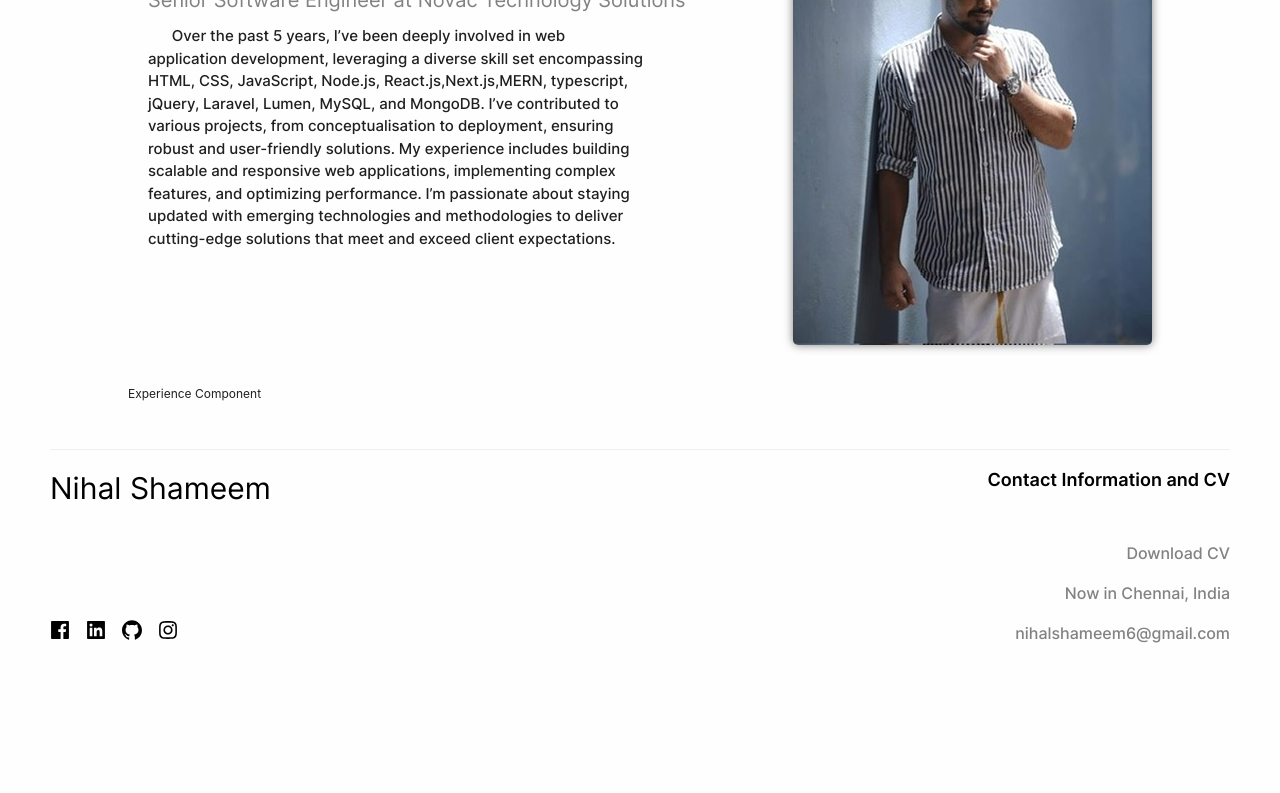
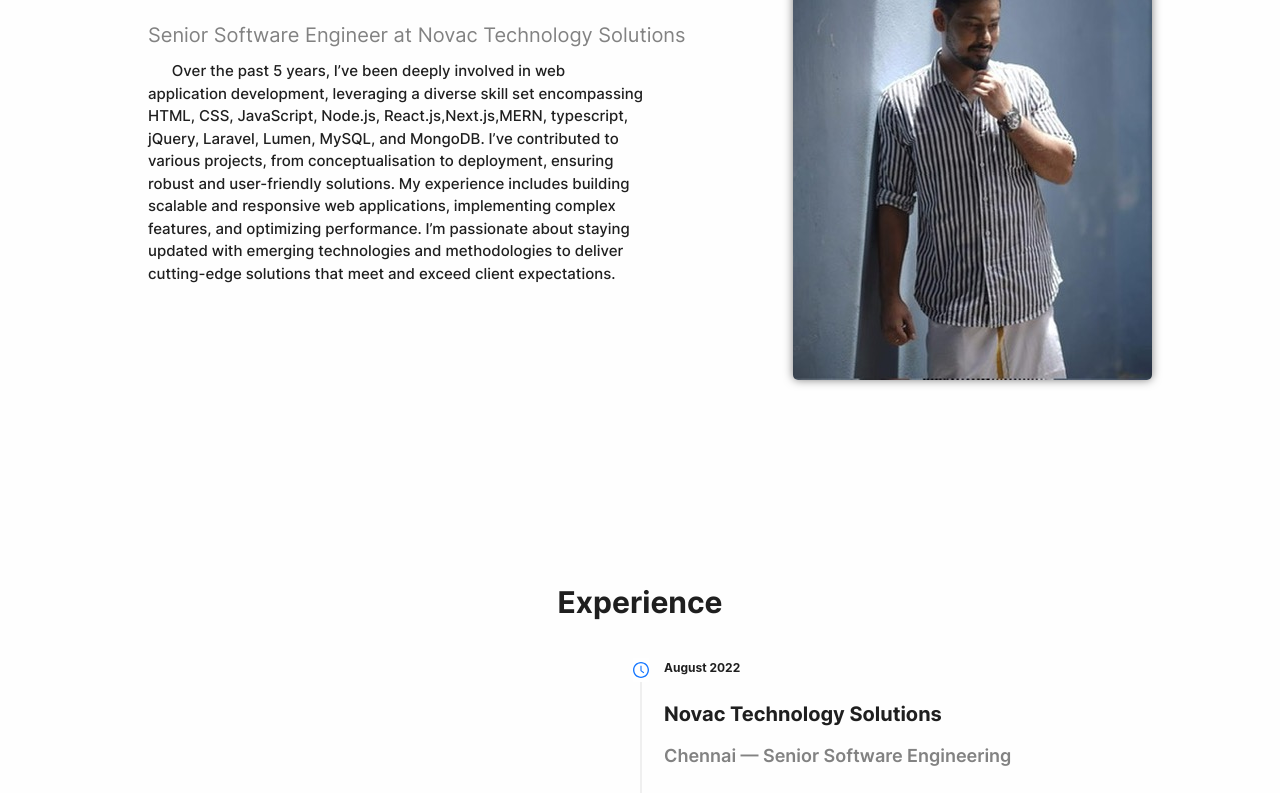
Before and after one commit to nihalshameem/portfolio, a Next.js app: page /about in a window 1280 px wide. Shown: the part 300-1093 px from the top of the page. Before the commit the page ends 1003 px from the top, so only its background shows below. Built offline with nearby package versions, Linux system fonts and the light colour scheme.

Commit message:
experience completed

```diff
--- a/app/about/components/About/About.lazy.tsx
+++ b/app/about/components/About/About.lazy.tsx
@@ -1,8 +1,19 @@
+import { Flex, Skeleton } from "antd";
 import dynamic from "next/dynamic";
 import React from "react";
 
 const About = dynamic(() => import("./About"), {
-  loading: () => <p>loading...</p>,
+  loading: () => (
+    <Skeleton loading={true} active>
+      <Flex justify="space-between" align="center">
+        <div className="about">
+          <h4 className="title"></h4>
+          <p className="sub-title"></p>
+          <p className="content"></p>
+        </div>
+      </Flex>
+    </Skeleton>
+  ),
   ssr: false,
 });
 
--- a/app/about/components/About/About.styled.ts
+++ b/app/about/components/About/About.styled.ts
@@ -2,8 +2,9 @@ import styled from "@/app/utils/styled-component-init";
 
 export const AboutWrapper = styled.div`
   margin: 40px 0;
+  height: calc(100vh - 100px);
   .about {
-    max-width: 70%;
+    max-width: 75%;
     padding: 10px 20px;
     h4.title {
       font-family: "Inter Bold";
--- a/app/about/components/Experience/Experience.styled.ts
+++ b/app/about/components/Experience/Experience.styled.ts
@@ -1,3 +1,62 @@
 import styled from "@/app/utils/styled-component-init";
 
-export const ExperienceWrapper = styled.div``;
+export const ExperienceWrapper = styled.div`
+//   margin: 40px 0;
+  h4 {
+    font-family: "Inter Bold";
+    font-size: 30px;
+    color: var(--primary-text-color);
+    text-align: center;
+    margin: 40px;
+  }
+  .ant-timeline-item-right {
+    .timelines {
+      h4 {
+        text-align: right !important;
+      }
+      text-align: right !important;
+      .ant-list-item {
+        justify-content: end;
+      }
+    }
+  }
+  .ant-timeline-item-left {
+    .timelines {
+      h4 {
+        text-align: left !important;
+      }
+      text-align: left !important;
+      .ant-list-item {
+        justify-content: start;
+      }
+    }
+  }
+  .ant-timeline-item-content {
+    strong {
+      padding: 10px;
+    }
+  }
+  .timelines {
+    display: block;
+    padding: 10px;
+    h4 {
+      font-family: "Inter Bold";
+      font-size: 20px;
+      color: var(--primary-text-color);
+      margin: 10px 0;
+    }
+    h5 {
+      font-family: "Inter SemiBold";
+      font-size: 18px;
+      color: var(--secondary-text-color);
+      margin: 10px 0;
+    }
+    .ant-list-item {
+      font-family: "Inter Regular";
+      font-size: 15px;
+      color: var(--primary-text-color);
+      margin: 10px 0;
+      border-block-end: none;
+    }
+  }
+`;
--- a/app/about/components/Experience/Experience.tsx
+++ b/app/about/components/Experience/Experience.tsx
@@ -1,12 +1,188 @@
-import React, { FC } from 'react';
-import { ExperienceWrapper } from './Experience.styled';
+import React, { FC } from "react";
+
+import { ExperienceWrapper } from "./Experience.styled";
+
+import { List, Timeline } from "antd";
+import { ClockCircleOutlined } from "@ant-design/icons";
 
 interface ExperienceProps {}
 
-const Experience: FC<ExperienceProps> = () => (
- <ExperienceWrapper>
-    Experience Component
- </ExperienceWrapper>
-);
+interface TimelineItem {
+  date: string;
+  description: React.ReactNode;
+  color?: string;
+  dot?: React.ReactNode;
+}
+
+const Experience: FC<ExperienceProps> = () => {
+  const timelineItems: TimelineItem[] = [
+    {
+      date: "2022-08-01",
+      description: (
+        <div className="timelines">
+          <h4>Novac Technology Solutions</h4>
+          <h5>Chennai — Senior Software Engineering</h5>
+          <List>
+            <List.Item>
+              Lead developer for full-stack web applications, utilizing Node.js,
+              Express.js, Laravel, MySQL, Lumen, and REST API.
+            </List.Item>
+            <List.Item>
+              Design and implement RESTful APIs for seamless front-end to
+              back-end communication.
+            </List.Item>
+            <List.Item>
+              Manage and optimize MySQL databases for efficient data storage and
+              retrieval.
+            </List.Item>
+            <List.Item>
+              Collaborate with teams to analyze requirements and deliver
+              high-quality software solutions.
+            </List.Item>
+            <List.Item>
+              Actively participate in code reviews and continuous improvement
+              initiatives.
+            </List.Item>
+          </List>
+        </div>
+      ),
+      dot: <ClockCircleOutlined style={{ fontSize: "16px" }} />,
+    },
+    {
+      date: "2021-05-01",
+      description: (
+        <div className="timelines">
+          <h4>Ellantec</h4>
+          <h5>Tirunelveli — Software Developer</h5>
+          <List>
+            <List.Item>
+              Proficient in Django, Laravel, REST API, React, MySQL, and
+              MongoDB.
+            </List.Item>
+            <List.Item>
+              Design and implement RESTful APIs for seamless front-end to
+              back-end communication.
+            </List.Item>
+            <List.Item>
+              Develop and maintain web applications utilizing diverse tech
+              stack.
+            </List.Item>
+            <List.Item>
+              Develop and maintain web applications utilizing diverse tech
+              stack.
+            </List.Item>
+            <List.Item>
+              Develop and maintain web applications utilizing diverse tech
+              stack.
+            </List.Item>
+            <List.Item>
+              Design and implement RESTful APIs for seamless integration.
+            </List.Item>
+            <List.Item>
+              Manage both relational (MySQL) and NoSQL (MongoDB) databases.
+            </List.Item>
+          </List>
+        </div>
+      ),
+      color: "red",
+    },
+    {
+      date: "2020-03-01",
+      description: (
+        <div className="timelines">
+          <h4>IT Flex Solutions</h4>
+          <h5>Madurai — Frontend Developer</h5>
+          <List>
+            <List.Item>
+              Proficient in HTML, CSS, JavaScript, PHP, and jQuery.
+            </List.Item>
+            <List.Item>
+              Design and develop user-friendly interfaces and experiences.
+            </List.Item>
+            <List.Item>
+              Implement dynamic and interactive features using JavaScript and
+              jQuery.
+            </List.Item>
+            <List.Item>
+              Collaborate with backend developers to integrate frontend with
+              server-side logic.
+            </List.Item>
+          </List>
+        </div>
+      ),
+      color: "red",
+    },
+    {
+      date: "2019-01-01",
+      description: (
+        <div className="timelines">
+          <h4>Wicmad Technologies</h4>
+          <h5>Tirunelveli — Web Designer and developer</h5>
+          <List>
+            <List.Item>
+              Proficient in HTML, CSS, JavaScript, PHP, Laravel, MySQL, and
+              Illustrator.
+            </List.Item>
+            <List.Item>
+              Create visually appealing and responsive web designs using HTML,
+              CSS, and Illustrator.
+            </List.Item>
+            <List.Item>
+              Develop interactive web applications with dynamic functionalities
+              using JavaScript and PHP.
+            </List.Item>
+            <List.Item>
+              Utilize Laravel framework for efficient backend development and
+              MySQL for database management.
+            </List.Item>
+            <List.Item></List.Item>
+          </List>
+        </div>
+      ),
+      color: "red",
+    },
+  ];
+
+  const getYearDifference = (date1: string, date2: string) => {
+    const year1 = new Date(date1).getFullYear();
+    const year2 = new Date(date2).getFullYear();
+    return Math.abs(year2 - year1);
+  };
+
+  const formatDate = (dateString: string) => {
+    const date = new Date(dateString);
+    return new Intl.DateTimeFormat("en-US", {
+      month: "long",
+      year: "numeric",
+    }).format(date);
+  };
+
+  const timelineWithSpacing = timelineItems.map((item, index) => {
+    const prevItem = timelineItems[index - 1];
+    const yearDifference = prevItem
+      ? getYearDifference(item.date, prevItem.date)
+      : 0;
+    const spacing = 20 + yearDifference * 20; // Base spacing + additional space per year difference
+
+    return (
+      <Timeline.Item
+        key={index}
+        color={item.color}
+        dot={item.dot}
+        style={{ marginBottom: `${spacing}px` }}
+      >
+        <strong>{formatDate(item.date)}</strong>
+        <br />
+        {item.description}
+      </Timeline.Item>
+    );
+  });
+  return (
+    <ExperienceWrapper>
+      <h4>Experience</h4>
+      <Timeline mode="alternate">{timelineWithSpacing}</Timeline>
+    </ExperienceWrapper>
+  );
+};
 
 export default Experience;
--- a/app/components/NavBar/NavBar.lazy.tsx
+++ b/app/components/NavBar/NavBar.lazy.tsx
@@ -1,8 +1,12 @@
 import dynamic from "next/dynamic";
 import React from "react";
 
+import { Skeleton } from "antd";
+
 const NavBar = dynamic(() => import("./NavBar"), {
-  loading: () => <p>loading...</p>,
+  loading: () => (
+    <Skeleton.Button block={true} shape="default" size="large" active={true} />
+  ),
   ssr: false,
 });
 
--- a/app/components/NavBar/NavBar.styled.ts
+++ b/app/components/NavBar/NavBar.styled.ts
@@ -3,6 +3,7 @@ import styled from "styled-components";
 export const NavBarWrapper = styled.div`
   background-color: var(--background-color);
   padding: 15px;
+  height: 100px;
 
   h5 {
     font-size: 22px;
--- a/app/components/NavBar/NavBar.tsx
+++ b/app/components/NavBar/NavBar.tsx
@@ -1,6 +1,6 @@
 import React, { FC } from "react";
 import { NavBarWrapper } from "./NavBar.styled";
-import { Button, Flex, Space } from "antd";
+import { Button, Flex, Skeleton, Space } from "antd";
 import { MoonFilled, SunFilled } from "@ant-design/icons";
 import { useTheme } from "@/app/contexts/ThemeContext";
 import Link from "next/link";
```
Also changed, not shown: app/contexts/ThemeContext copy.tsx (added, +59 -0 lines), src/components/Header/Header.lazy.tsx (deleted, +0 -11 lines), src/components/Header/Header.tsx (deleted, +0 -12 lines).
